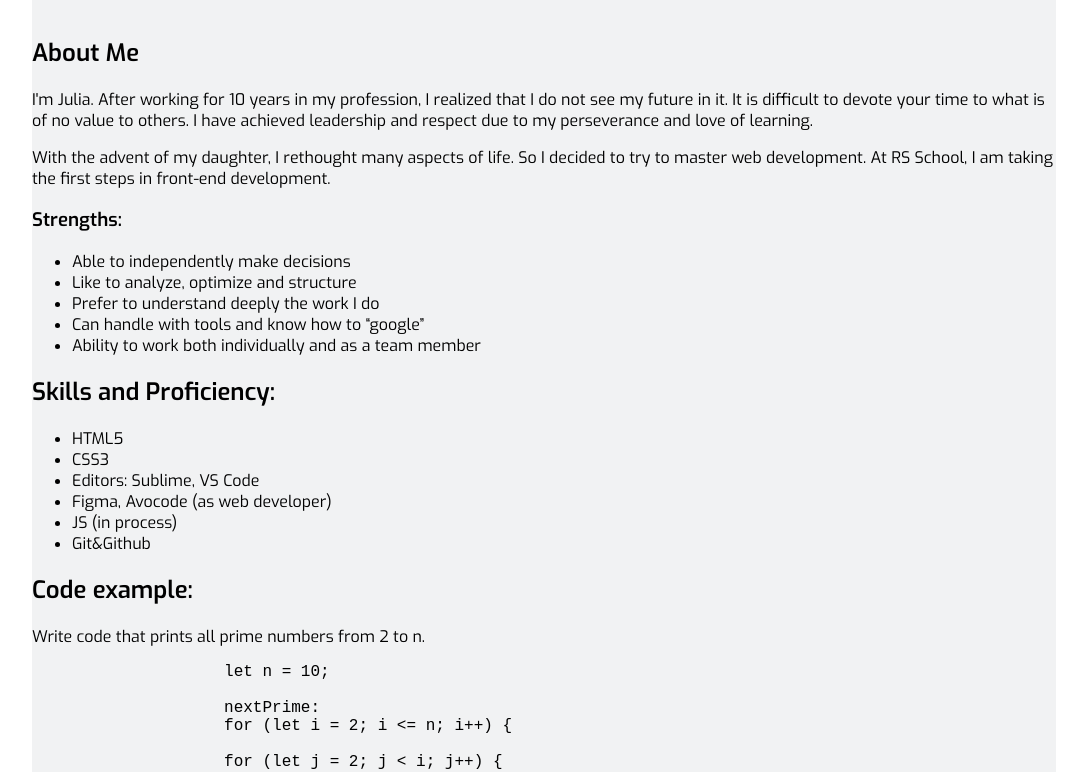
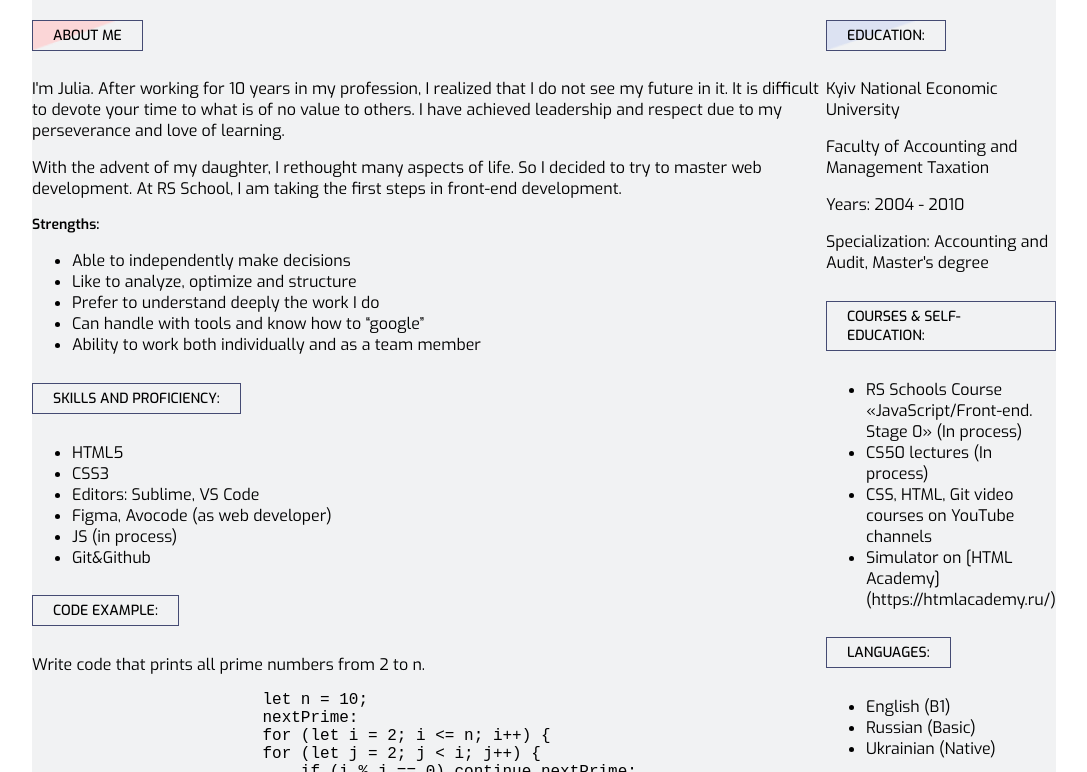
Before and after one commit to JuliaPravylo/rsschool-cv, a plain HTML site: page index.html in a window 1280 px wide. Shown: the part 401-1173 px from the top of the page, without its empty margins (96-1183 px from the left). Drawn offline with Linux system fonts and the light colour scheme.

Commit message:
feat: update styles

```diff
--- a/index.html
+++ b/index.html
@@ -19,7 +19,7 @@
             <h3>Contact information</h3>
             <ul class="contact-list">
                 <li class="contact-list__item">
-                    <img class="img-phone" src="assets/svg/phone.svg" width="50px" height="50px" alt="phone icon">
+                    <img src="assets/svg/phone.svg" width="50px" height="50px" alt="phone icon">
                     <p>+380978218572</p>
                 </li>
                 <li class="contact-list__item">
@@ -27,7 +27,7 @@
                     <p>vashulenko.julia@gmail.com</p>
                 </li>
                 <li class="contact-list__item">
-                    <img src="assets/svg/circle03.svg" width="50px" height="50px" alt="discord icon">
+                    <img class="img-discord" src="assets/svg/circle03.svg" width="50px" height="50px" alt="discord icon">
                     <p>Julia_P#7468</p>
                 </li>
             </ul>
@@ -36,8 +36,9 @@
 
         <main class="main">
 
+            <div class="left-column">
                 <section class="about">
-                <h2>About Me</h2>
+                    <h2 class="pincphone">About Me</h2>
                     <p>I'm Julia. After working for 10 years in my profession, I realized that I do not see my future in it. It is difficult to devote your time to what is of no value to others. I have achieved leadership and respect due to my perseverance and love of learning.</p>
                     <p>With the advent of my daughter, I rethought many aspects of life. So I decided to try to master web development. At RS School, I am taking the first steps in front-end development.</p>
                     <h3>Strengths:</h3>
@@ -49,7 +50,6 @@
                         <li>Ability to work both individually and as a team member</li>
                     </ul>
                 </section>
-
                 <section class="skills">
                     <h2>Skills and Proficiency:</h2>
                     <ul>
@@ -61,26 +61,21 @@
                         <li>Git&Github</li>
                     </ul>
                 </section>
-
                 <section class="code">
                     <h2>Code example:</h2>
                     <p>Write code that prints all prime numbers from 2 to n.</p>
                     <pre>
                         let n = 10;
-
                         nextPrime:
                         for (let i = 2; i <= n; i++) {
-
                         for (let j = 2; j < i; j++) {
                             if (i % j == 0) continue nextPrime;
                         }
-
                         alert( i );
                         }
                     </pre>
                     <p>Is learning...</p>
                 </section>
-
                 <section class="experience">
                     <h2>Experience:</h2>
                     <ul>
@@ -89,15 +84,16 @@
                         <li>The flex property (HTML, CSS) - [Deploy] (https://juliapravylo.github.io/Lesson15/)</li>
                     </ul>
                 </section>
+            </div>
 
+            <div class="right-column">
                 <section class="education">
-                <h2>Education:</h2>
+                    <h2 class="bluephone">Education:</h2>
                     <p>Kyiv National Economic University</p>
                     <p>Faculty of Accounting and Management Taxation</p>
                     <p>Years: 2004 - 2010</p>
                     <p>Specialization: Accounting and Audit, Master's degree</p>
                 </section>
-
                 <section class="courses">
                     <h2>Courses & Self-education:</h2>
                     <ul>
@@ -107,7 +103,6 @@
                         <li>Simulator on [HTML Academy](https://htmlacademy.ru/)</li>
                     </ul>
                 </section>
-
                 <section class="lang">
                     <h2>Languages:</h2>
                     <ul>
@@ -116,7 +111,6 @@
                         <li>Ukrainian (Native)</li>
                     </ul>
                 </section>
-
                 <section class="hobby">
                     <h2>Hobbies:</h2>
                     <ul>
@@ -125,6 +119,8 @@
                         <li>Knitting</li>
                     </ul>
                 </section>
+            </div>
+
         </main>
 
         <footer class="footer">
--- a/style.css
+++ b/style.css
@@ -40,3 +40,28 @@ h1{
 .contact-list__item:not(:last-child){
     margin: 0 0 15px 0;
 }
+.img-discord{
+    background: url('assets/svg/discord.svg') 50% 50% no-repeat;
+}
+.main{
+    display: flex;
+}
+h2{
+    display: inline-block;
+    font-weight: 500;
+    font-size: 14px;
+    text-transform: uppercase;
+    padding: 5px 20px;
+    border: 0.5px solid #454B73;
+}
+h3{
+    font-size: 14px;
+}
+.bluephone{
+    background: url('assets/img/bluephone.png') 0 0 no-repeat;
+    background-size: 75% 100%;
+}
+.pincphone{
+    background: url('assets/img/pincphone.png') 0 0 no-repeat;
+    background-size: 75% 100%;
+}
```
Lines whose indentation alone changed are shown as unchanged.
